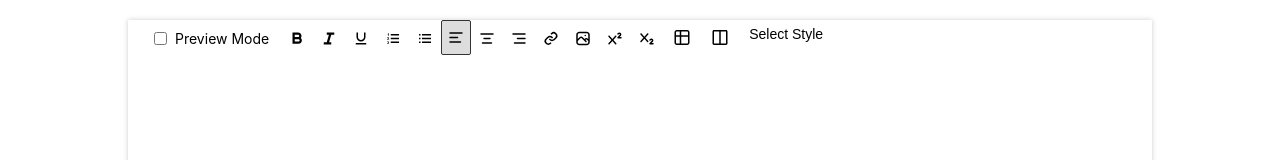
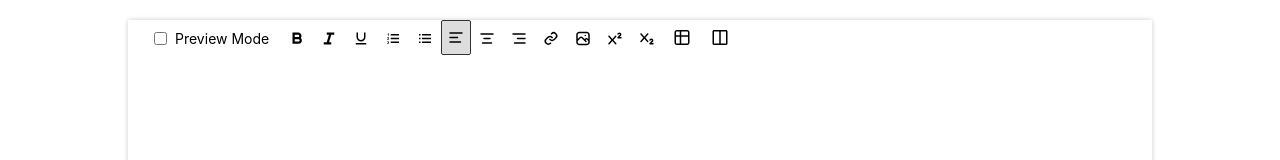
Before and after one commit to mindfiredigital/react-text-igniter, a React (Create React App) app: page / in a window 1280 px wide. Shown: the top 160 px of the page. Built offline with nearby package versions, Linux system fonts and the light colour scheme; the HTML template or start-up script is replaced by a standard one.

Commit message:
feat:heading remove

```diff
--- a/src/components/richTextEditor/Toolbar.jsx
+++ b/src/components/richTextEditor/Toolbar.jsx
@@ -10,9 +10,6 @@ const Toolbar = ({ features }) => {
   const {
     formatText,
     editorRef,
-    currentHeading,
-    changeHeading,
-    applyHeading,
     insertTable,
     addTableRow,
     addTableColumn,
@@ -26,12 +23,7 @@ const Toolbar = ({ features }) => {
 
   const [isImageDialogOpen, setImageDialogOpen] = useState(false);
   const [isUrlDialogOpen, setUrlDialogOpen] = useState(false);
-  const [selectedStyle, setSelectedStyle] = useState("");
 
-  const handleChange = (value) => {
-    setSelectedStyle(value);
-    applyHeading(value);
-  };
 
   const handleImageSubmit = ({ file, fileUrl }) => {
     addImageOrVideo(file, fileUrl);
@@ -122,23 +114,6 @@ const Toolbar = ({ features }) => {
         onChange={handleLayoutOperation}
       />
     ),
-    heading: (
-      <ParagraphStyleButton
-        items={[
-          { value: "normal", label: "Normal" },
-          { value: "p", label: "Paragraph" },
-          { value: "h1", label: "Heading 1" },
-          { value: "h2", label: "Heading 2" },
-          { value: "h3", label: "Heading 3" },
-          { value: "h4", label: "Heading 4" },
-          { value: "h5", label: "Heading 5" },
-          { value: "h6", label: "Heading 6" },
-        ]}
-        selected={selectedStyle}
-        onChange={handleChange}
-        id="paragraph-style-button"
-      />
-    ),
   };
 
   return (
--- a/src/contexts/editorContext.jsx
+++ b/src/contexts/editorContext.jsx
@@ -3,9 +3,7 @@
 import React, { createContext, useContext, useRef, useCallback } from "react";
 import { useEditorFormatting } from "../hooks/useEditorFormatting.jsx";
 import { useEditorState } from "../hooks/useEditorState.jsx";
-import { useHeadingState } from "../hooks/useHeadingState.jsx";
 import { useTableOperations } from "../hooks/useTableOperation.jsx";
-
 const EditorContext = createContext();
 
 export const EditorProvider = ({ children }) => {
@@ -14,16 +12,13 @@ export const EditorProvider = ({ children }) => {
   const {
     formatText,
     updateDataAttributes,
-    applyHeading,
     addImageOrVideo,
     addLink,
     activeStyles
   } = useEditorFormatting(editorRef);
 
   const state = useEditorState(editorRef, updateDataAttributes);
-  const headingState = useHeadingState();
   const { insertTable, addTableRow, addTableColumn, insertLayout } = useTableOperations(editorRef);
-
   const getHtml = useCallback(() => {
     return editorRef.current ? editorRef.current.innerHTML : '';
   }, []);
@@ -61,8 +56,6 @@ export const EditorProvider = ({ children }) => {
 
   const editorValue = {
     ...state,
-    ...headingState,
-    applyHeading,
     formatText,
     editorRef,
     addImageOrVideo,
@@ -73,7 +66,7 @@ export const EditorProvider = ({ children }) => {
     insertLayout,
     activeStyles,
     getHtml,
-    getJson
+    getJson,
   };
 
   return (
--- a/src/hooks/useEditorFormatting.jsx
+++ b/src/hooks/useEditorFormatting.jsx
@@ -92,14 +92,6 @@ export const useEditorFormatting = (editorRef) => {
     }
   }, [editorRef, updateActiveStyles]);
 
-  const applyHeading = useCallback((heading) => {
-    const editor = editorRef.current;
-    if (editor) {
-      document.execCommand('formatBlock', false, heading);
-      updateActiveStyles();
-    }
-  }, [editorRef, updateActiveStyles]);
-
   const addImageOrVideo = useCallback((file, fileUrl) => {
     const editor = editorRef.current;
     if (editor) {
@@ -167,9 +159,8 @@ export const useEditorFormatting = (editorRef) => {
   return {
     formatText,
     updateDataAttributes,
-    applyHeading,
     addImageOrVideo,
     addLink,
-    activeStyles,
+    activeStyles
   };
 };
--- a/src/hooks/useHeadingState.jsx
+++ b/src/hooks/useHeadingState.jsx
@@ -1,3 +1,5 @@
+// hooks/useHeadingState.jsx
+
 import { useState, useCallback } from "react";
 
 export const useHeadingState = () => {
@@ -5,6 +7,7 @@ export const useHeadingState = () => {
 
   const changeHeading = useCallback((heading) => {
     setCurrentHeading(heading);
+    document.execCommand('formatBlock', false, heading);
   }, []);
 
   return { currentHeading, changeHeading };
```
